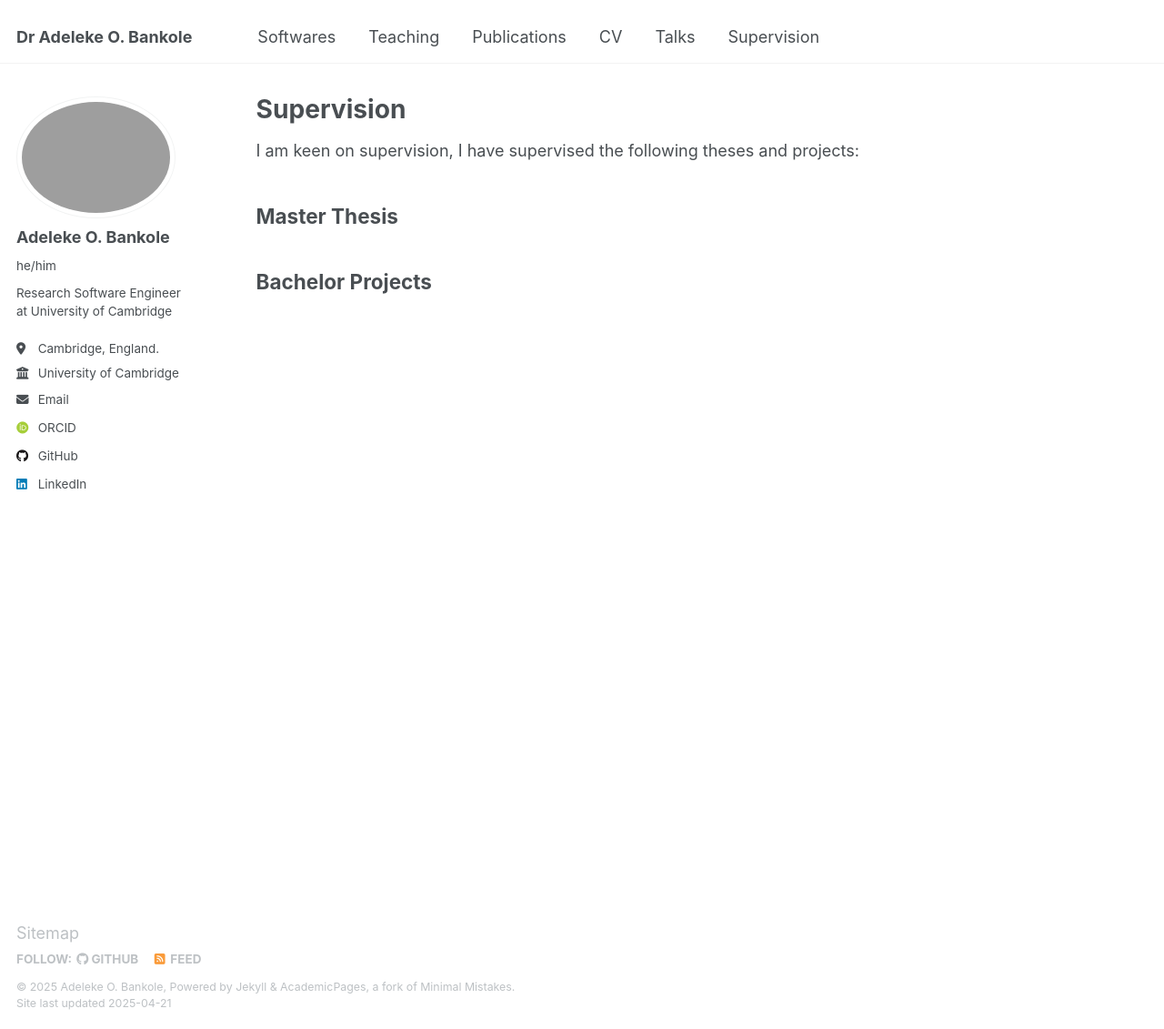
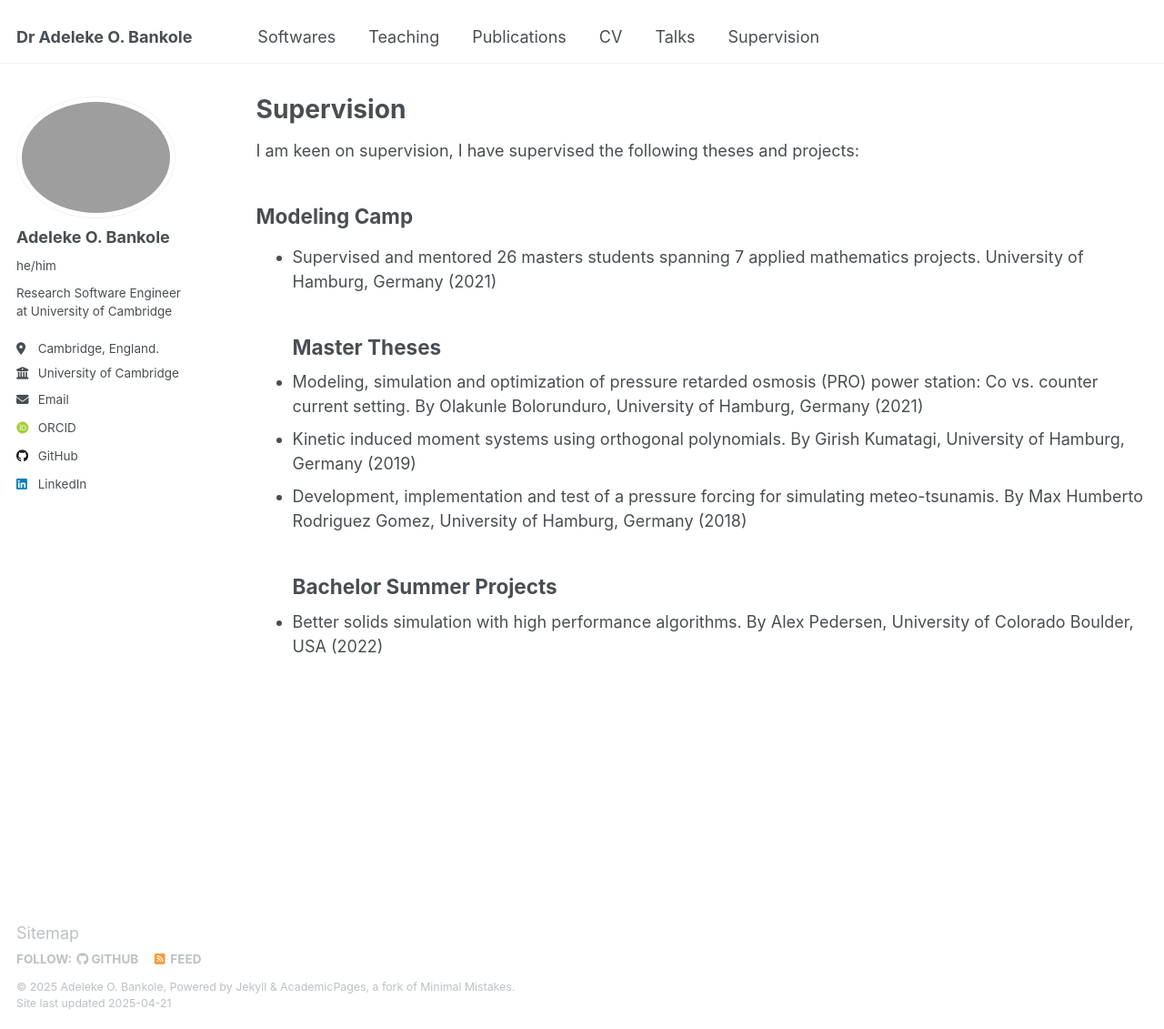
Before and after one commit to AdelekeBankole/adelekebankole.github.io, a Jekyll site: the page built from _supervision/supervision.md, in a window 1280 px wide and 1131 px high. Shown: the whole window at 91% size. Built offline with Jekyll 4.4.1, drawn with Linux system fonts in a browser that asks for light colours; some web fonts are replaced.

Commit message:
update supervision

```diff
--- a/_supervision/supervision.md
+++ b/_supervision/supervision.md
@@ -5,6 +5,11 @@ permalink: /supervision/
 author_profile: true
 ---
 I am keen on supervision, I have supervised the following theses and projects:
-## Master Thesis
-
-## Bachelor Projects
+## Modeling Camp
+* Supervised and mentored 26 masters students spanning 7 applied mathematics projects. University of Hamburg, Germany (2021)
+## Master Theses
+* Modeling, simulation and optimization of pressure retarded osmosis (PRO) power station: Co vs. counter current setting. By Olakunle Bolorunduro, University of Hamburg, Germany (2021)
+* Kinetic induced moment systems using orthogonal polynomials. By Girish Kumatagi, University of Hamburg, Germany (2019)
+* Development, implementation and test of a pressure forcing for simulating meteo-tsunamis. By Max Humberto Rodriguez Gomez, University of Hamburg, Germany (2018)
+## Bachelor Summer Projects
+* Better solids simulation with high performance algorithms. By Alex Pedersen, University of Colorado Boulder, USA (2022)
```
